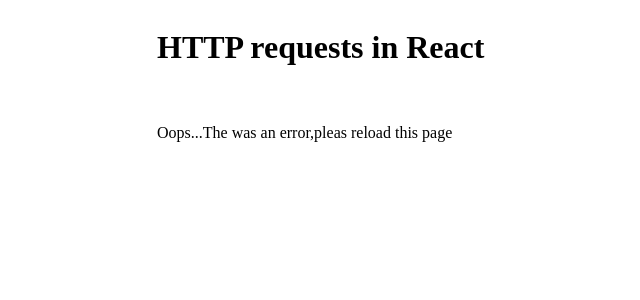
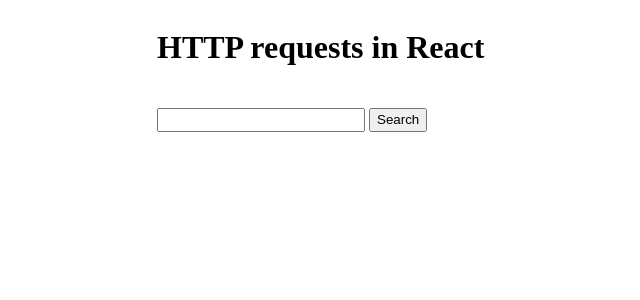
Before and after one commit to OlenkaPasko/R-lesson03, a React (Vite) app: page / in a window 1280 px wide. Shown: the top 300 px of the page, without its empty margins (3-643 px from the left). Built offline with nearby package versions, Linux system fonts and the light colour scheme; no server answers.

Commit message:
SearchForm

```diff
--- a/src/Components/App/App.jsx
+++ b/src/Components/App/App.jsx
@@ -4,6 +4,7 @@
 import { useEffect, useState } from "react";
 import { fetchArticles } from "../../articles-api";
 import css from "./App.module.css";
+import SearchForm from "../SearchForm/SearchForm";
 
 
 //import UserForm from "../UserForm/UserForm";
@@ -16,21 +17,34 @@
   const [loading, setLoading] = useState(false);
   const [error, setError] = useState(false);
 
-  useEffect(() => {
+  //useEffect(() => {
     //axios.get("http://hn.algolia.com/api/v1/search?query=react").then().catch().finally();
-    async function getArticles() {
+   // async function getArticles() {
+    //  try {
+     //   setLoading(true);
+     //   const data = await fetchArticles("react");
+     //   setArticles(data);
+     // } catch (error) {
+     //   setError(true);
+     // } finally {
+     //   setLoading(false);
+     // }
+    //}
+   // getArticles();
+  //}, []);
+  //маємо три стани і так працюємо з шттп запитом, патрн. 1,2 вар.
+  const handleSearch = async (newTopic) => {
     try {
       setLoading(true);
-        const data = await fetchArticles("react");
-        setArticles(data);
-      } catch (error) {
+      const data = await fetchArticles(newTopic)
+      setArticles(data);//це буде по результату
+    } catch(error) {
       setError(true);
+
     } finally {
       setLoading(false);
     }
 }
-    getArticles();
-  }, []);
 
   //const addUser = (newUser) => {
   // console.log("Adding new user", newUser);
@@ -66,6 +80,7 @@
   return (
     <div className={css.container}>
       <h1>HTTP requests in React</h1>
+      <SearchForm onSearch={handleSearch} />
       {loading && <p>Loading articles...</p>}
       {error && <p>Oops...The was an error,pleas reload this page</p>}
       {/*Не треба рендерити порожній елемент,завжди є умова/в даному кейсі не буде порожнього юл, а буде рендеритися коли приходитимуть дані з бекенду */}
--- a/src/Components/SearchForm/SearchForm.jsx
+++ b/src/Components/SearchForm/SearchForm.jsx
@@ -1,4 +1,19 @@
+import { Field, Form, Formik } from "formik";
+import css from "./SearchForm.module.css";
 
-export default function SearchForm() {
-
+export default function SearchForm(onSearch) {
+  return (
+    <Formik
+      initialValues={{ topic: "" }}
+      onSubmit={(values, actions) => {
+        onSearch(values.topic);
+        actions.resetForm();
+      }}
+    >
+      <Form className={css.form}>
+        <Field className={css.input} type="text" name="topic" />
+        <button type="submit">Search</button>
+      </Form>
+    </Formik>
+  );
 }
```
Lines whose indentation alone changed are shown as unchanged.
